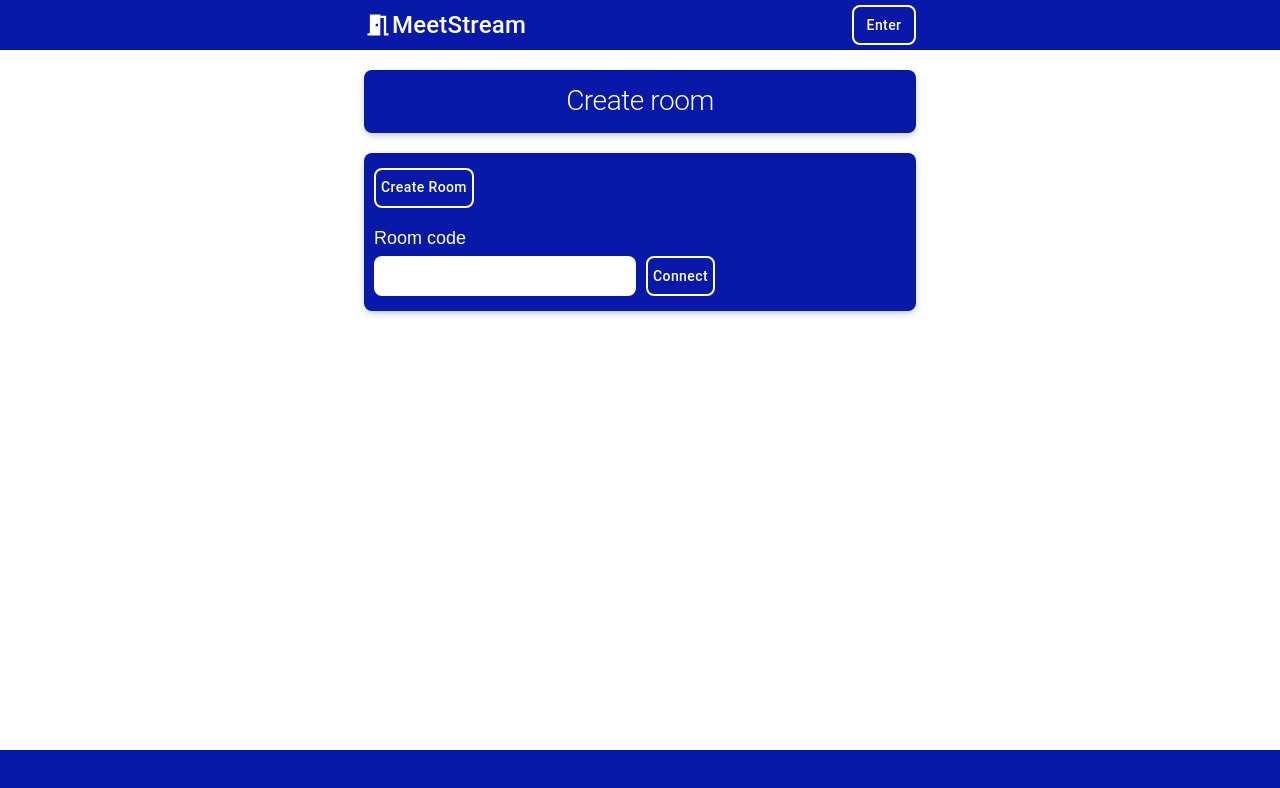
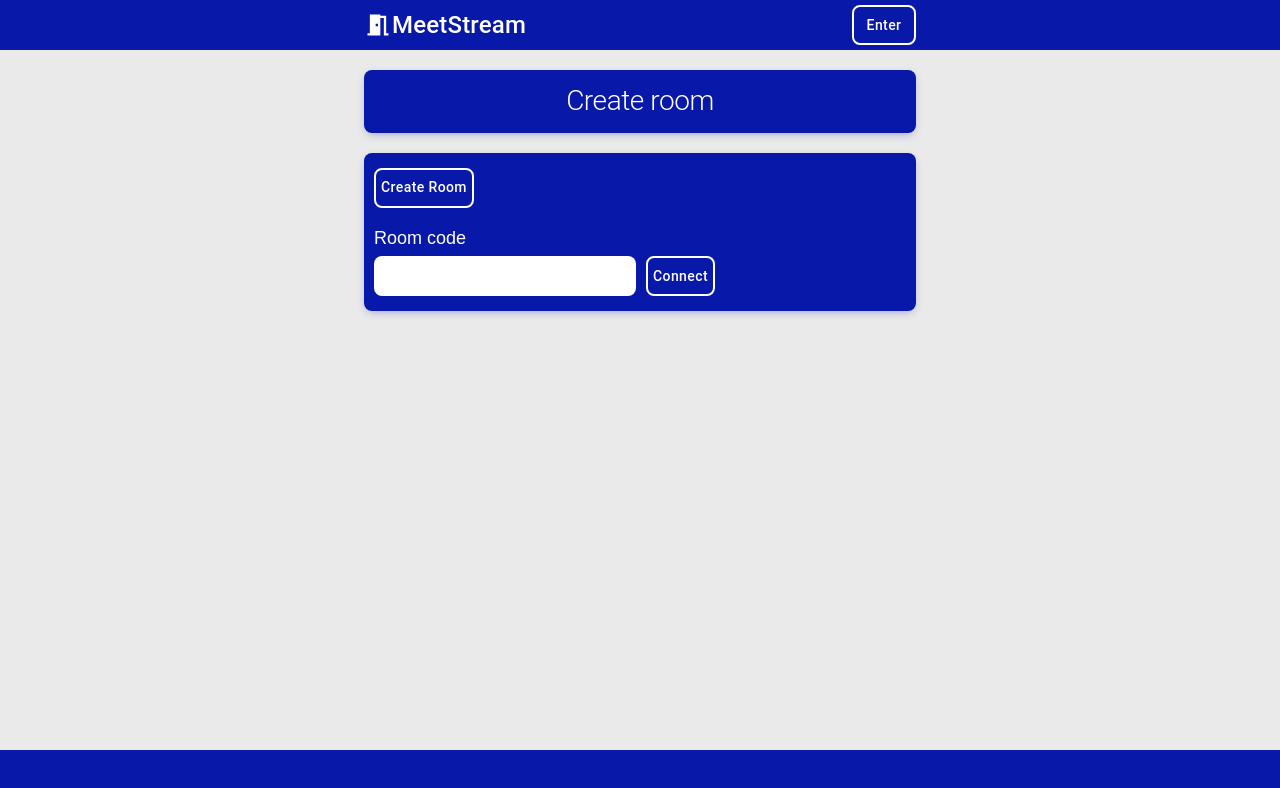
Before and after one commit to Yarzik7/meet-stream, a Next.js app: page / in a window 1280 px wide. Shown: the top 788 px of the page. Built offline with nearby package versions, Linux system fonts and the light colour scheme.

Commit message:
Update globals.css

```diff
--- a/src/app/globals.css
+++ b/src/app/globals.css
@@ -19,6 +19,7 @@ body {
   font-family: Arial, Helvetica, sans-serif;
   -webkit-font-smoothing: antialiased;
   -moz-osx-font-smoothing: grayscale;
+  background-color: #eaeaea;
 }
 
 h1,
```
